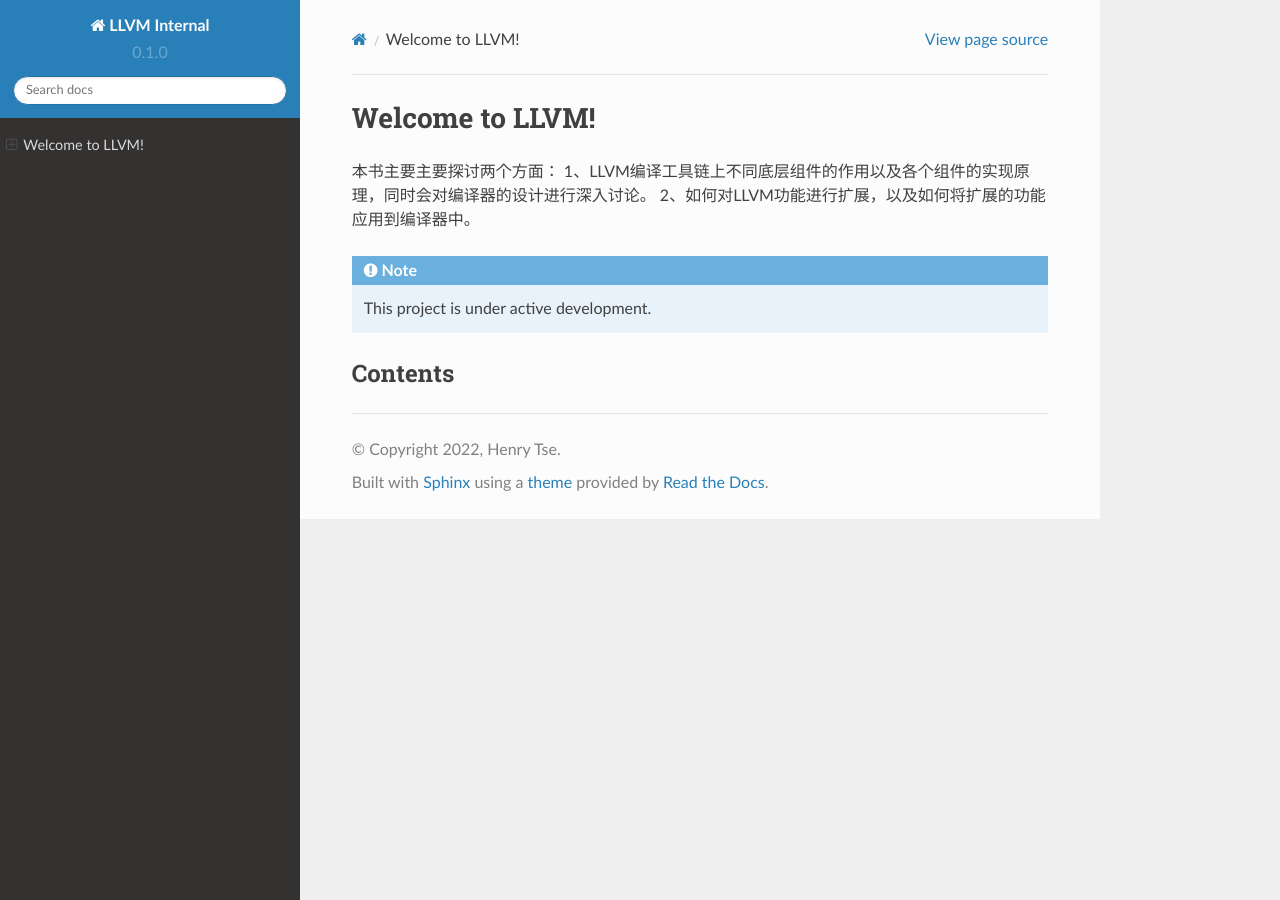
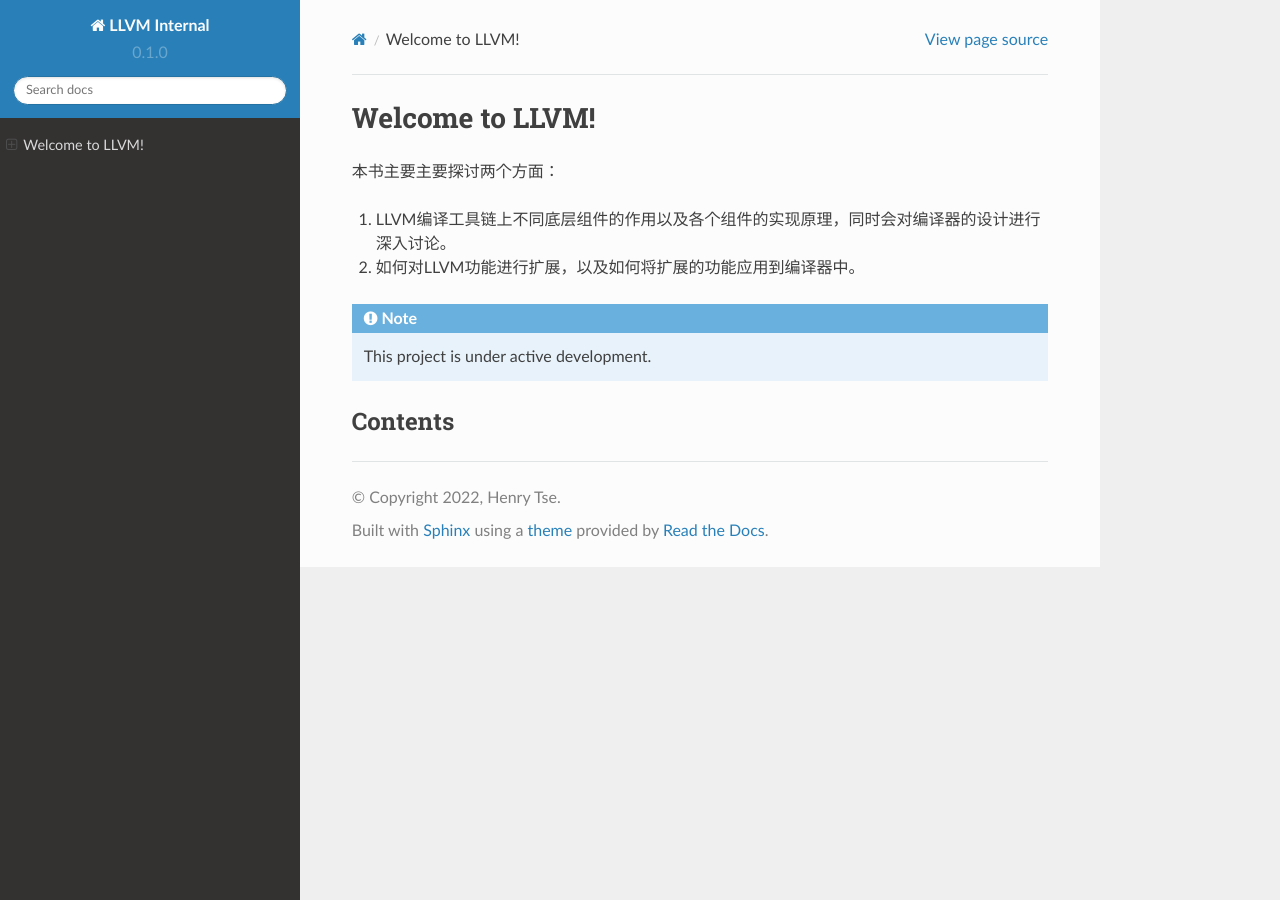
Before and after one commit to anzihenry/llvm-internal, a Sphinx documentation site: the page built from docs/source/index.rst, in a window 1280 px wide. Built offline with Sphinx 7.4.7 and the Read the Docs theme 2.0.0, drawn with Linux system fonts in a browser that asks for light colours; pages that are not in the unit, such as notebooks, are missing from menus.

Commit message:
分行显示

```diff
--- a/docs/source/index.rst
+++ b/docs/source/index.rst
@@ -2,8 +2,9 @@ Welcome to LLVM!
 ============================
 
 本书主要主要探讨两个方面：
-1、LLVM编译工具链上不同底层组件的作用以及各个组件的实现原理，同时会对编译器的设计进行深入讨论。
-2、如何对LLVM功能进行扩展，以及如何将扩展的功能应用到编译器中。
+
+1. LLVM编译工具链上不同底层组件的作用以及各个组件的实现原理，同时会对编译器的设计进行深入讨论。
+2. 如何对LLVM功能进行扩展，以及如何将扩展的功能应用到编译器中。
 
 .. note::
 
```
